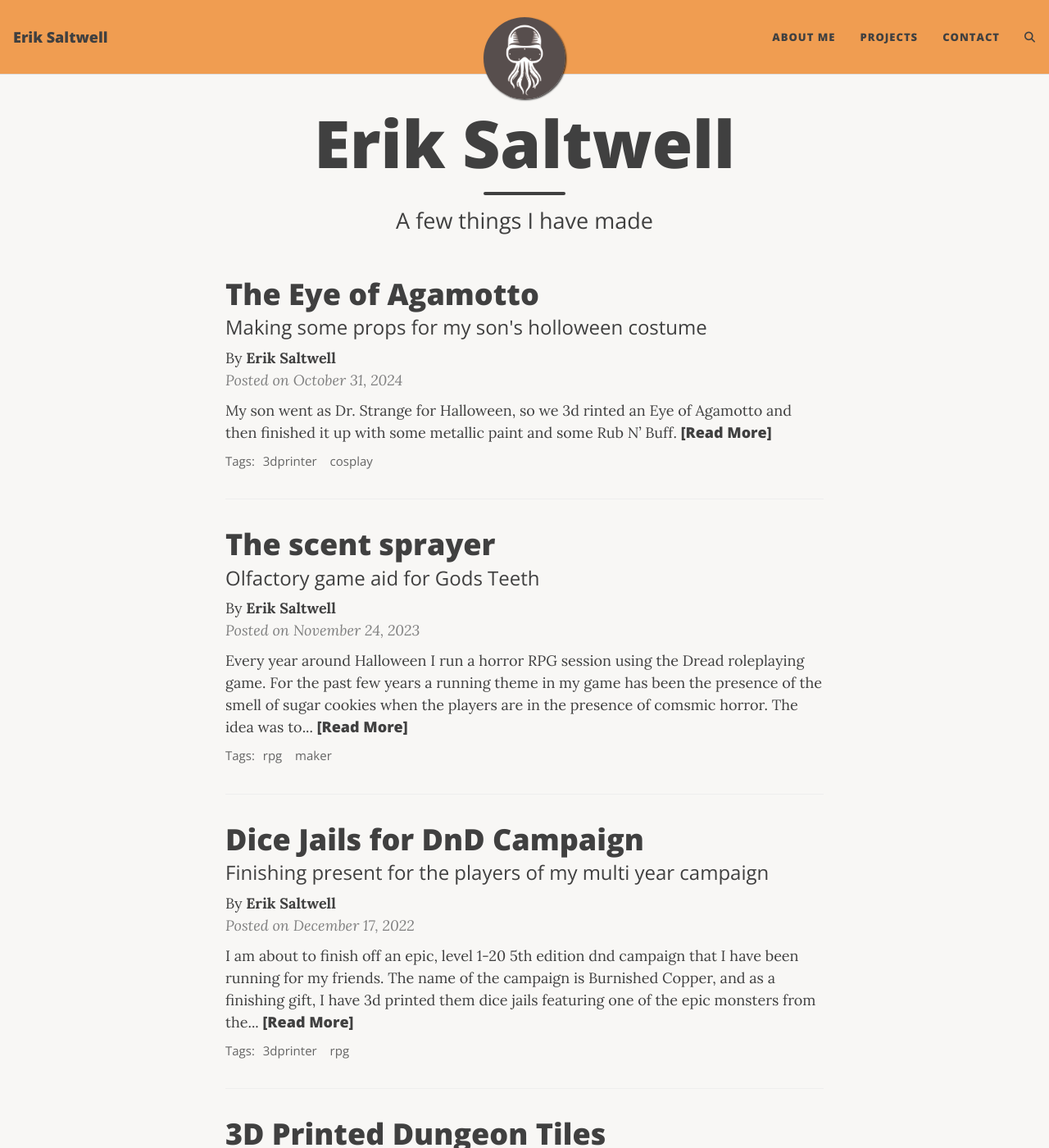
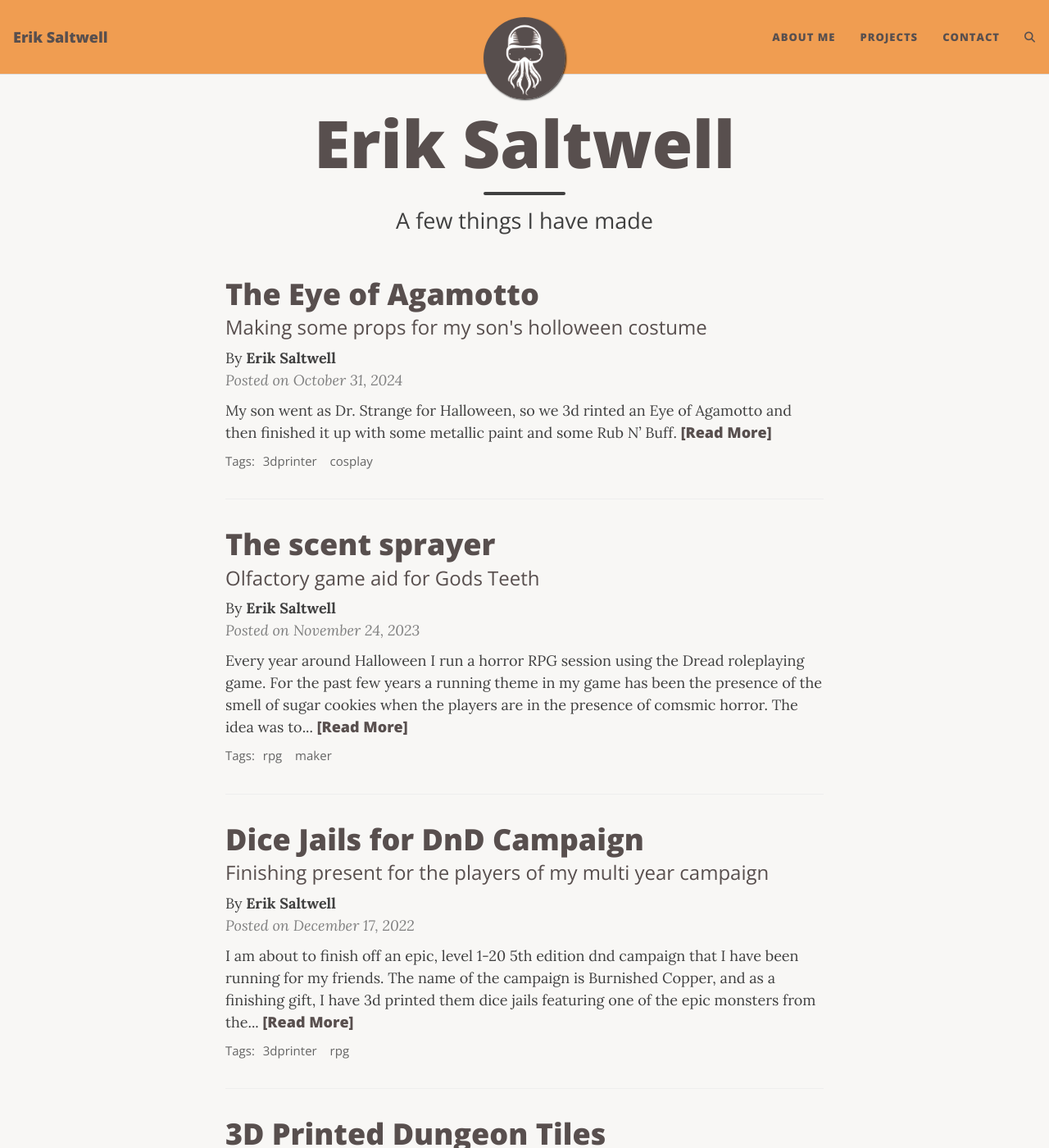
Before and after one commit to erik-saltwell/eriksaltwell.com, a Jekyll site: the page built from index.html, in a window 1280 px wide and 1400 px high. Shown: the whole window at 82% size. Built offline with Jekyll 4.4.1, drawn with Linux system fonts in a browser that asks for light colours; the list of posts is cut into pages by our own code; comment, search, counter and statistics services are not loaded.

Commit message:
Improve contrast for headings and footer links

```diff
--- a/_config.yml
+++ b/_config.yml
@@ -141,12 +141,12 @@
 link-col: "#008AFF"
 hover-col: "#C57735"
 navbar-col: "#F09D51"
-navbar-text-col: "#404040"
+navbar-text-col: "#584F4E"
 navbar-hover-col: "#804214"
 navbar-border-col: "#DDDDDD"
 footer-col: "#F09D51"
-footer-text-col: "#313638"
-footer-link-col: "#313638"
+footer-text-col: "#584F4E"
+footer-link-col: "#584F4E"
 footer-hover-col: "#804214"
 
 # Alternatively, the navbar, footer, and page background can be set to an image
--- a/assets/css/beautifuljekyll.css
+++ b/assets/css/beautifuljekyll.css
@@ -20,6 +20,7 @@
   --footer-hover-col: {{ site.footer-hover-col | default: "#0085A1" }};
 
   /* common CSS variables */
+  --heading-col: #584F4E;
   --body-font: 'Lora', 'Times New Roman', serif;
   --header-font: 'Open Sans', 'Helvetica Neue', Helvetica, Arial, sans-serif;
   --mid-col: #808080;
@@ -427,7 +428,7 @@
   color: var(--footer-link-col);
 }
 footer .footer-links a {
-  color: var(--text-col);
+  color: var(--footer-link-col);
 }
 footer .footer-links .fa-inverse {
   color: var(--page-col);
@@ -500,6 +501,11 @@
   text-decoration: none;
   font-family: var(--header-font);
   color: var(--text-col);
+}
+
+.post-preview > article > a,
+.post-preview .post-read-more {
+  color: var(--heading-col);
 }
 
 .post-preview a:focus,
@@ -708,6 +714,11 @@
   color: #FFF;
   text-shadow: 1px 1px 3px #000;
 }
+.intro-header:not(.big-img) .page-heading h1,
+.intro-header:not(.big-img) .post-heading h1 {
+  color: var(--heading-col);
+}
+
 .intro-header .page-heading h1 {
   margin-top: 0;
   font-size: 3.125rem;
@@ -813,7 +824,7 @@
   padding: 0.625rem 0.3125rem;
   background-color: var(--page-col);
   border-radius: 0;
-  color: var(--text-col);
+  color: var(--heading-col);
   padding: 0.75rem 1rem;
 }
 @media (min-width: 768px) {
```
